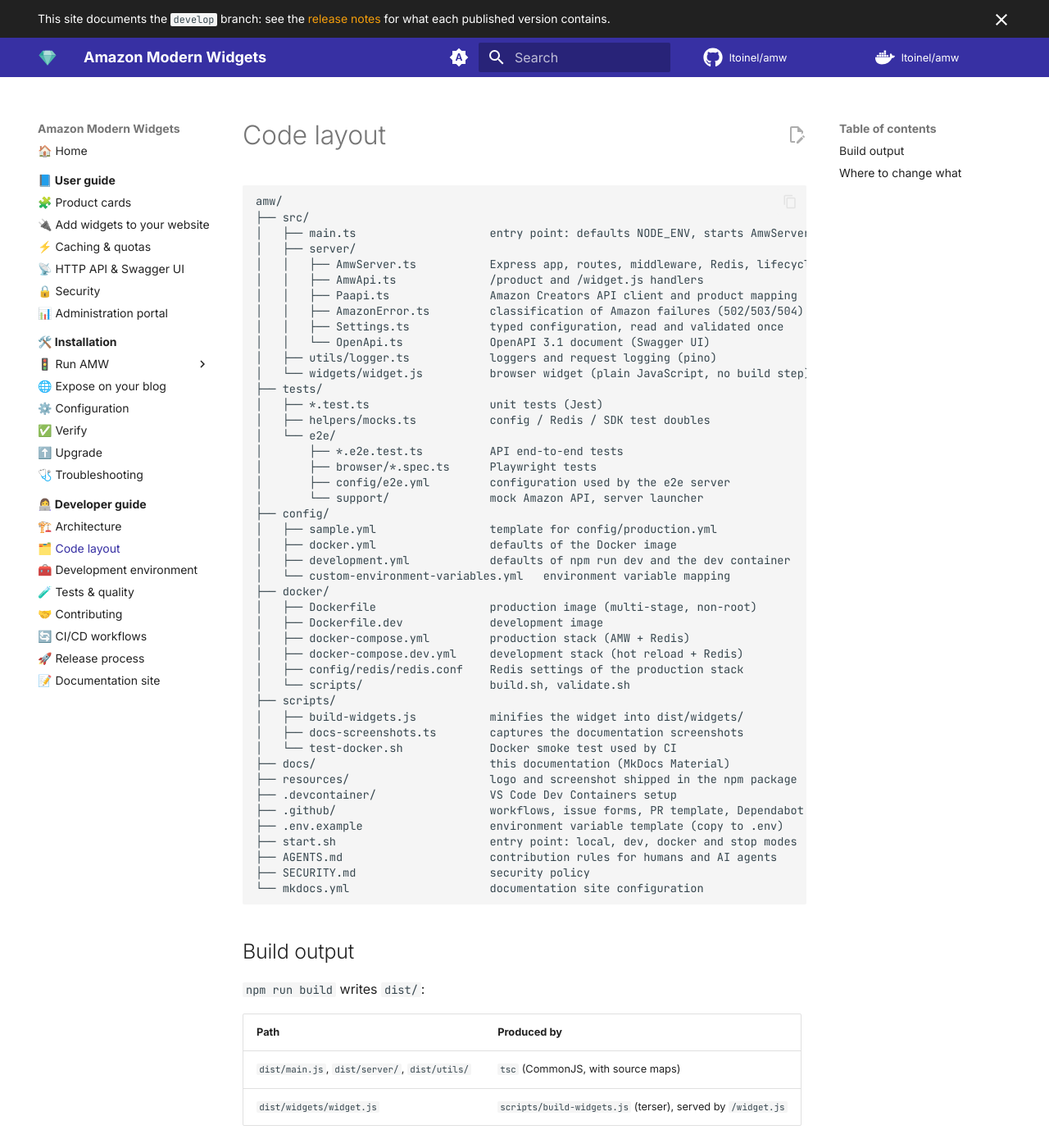
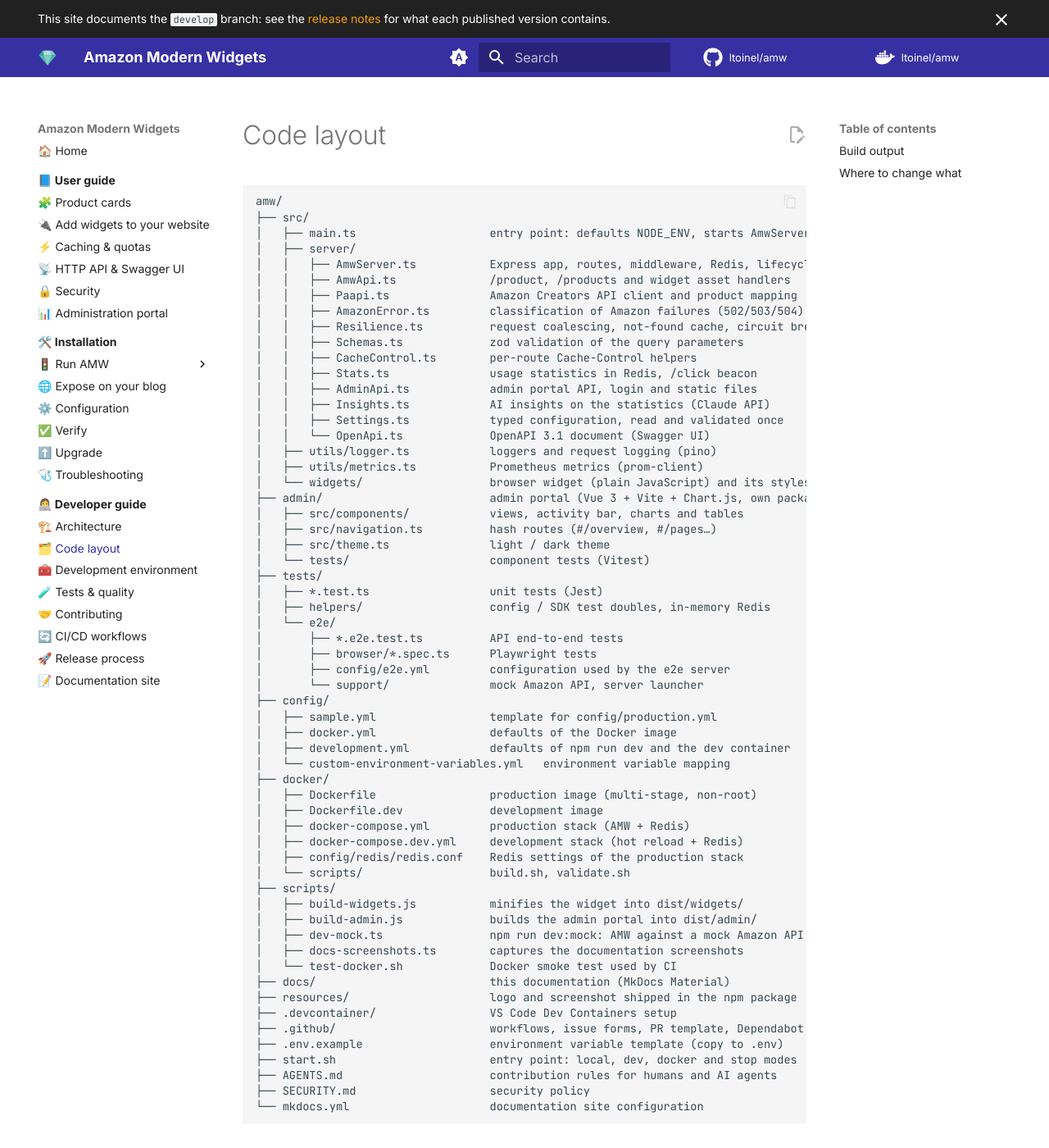
Before and after one commit to ltoinel/amw, an MkDocs documentation site: the page built from docs/developer/code-layout.md, in a window 1280 px wide and 1400 px high. Shown: the whole window at 82% size. Built offline with MkDocs 1.6.1 and Material for MkDocs 9.7.7, drawn with Linux system fonts in a browser that asks for light colours; comment, search, counter and statistics services are not loaded; some of the changed text lies outside the part shown.

Commit message:
docs: catch up the reference pages with the admin portal, insights and widget changes
- configuration: Admin section, Server.clickRateLimit, admin and Claude variables
- architecture and code layout: statistics, admin portal, insights, resilience,
  settings, metrics modules, admin/ package, build outputs and scripts
- troubleshooting: a widget for an unknown product hides itself; language
  resolution no longer falls back to French
- security: admin portal and data sent to Claude by the insights

Closes #244

Co-Authored-By: Claude Opus 5.5 <noreply@anthropic.com>
Claude-Session: https://claude.ai/code/session_015vqYrV4dGXBFocmaZYa7AR

```diff
--- a/docs/developer/code-layout.md
+++ b/docs/developer/code-layout.md
@@ -6,16 +6,28 @@ amw/
 │   ├── main.ts                    entry point: defaults NODE_ENV, starts AmwServer
 │   ├── server/
 │   │   ├── AmwServer.ts           Express app, routes, middleware, Redis, lifecycle
-│   │   ├── AmwApi.ts              /product and /widget.js handlers
+│   │   ├── AmwApi.ts              /product, /products and widget asset handlers
 │   │   ├── Paapi.ts               Amazon Creators API client and product mapping
 │   │   ├── AmazonError.ts         classification of Amazon failures (502/503/504)
+│   │   ├── Resilience.ts          request coalescing, not-found cache, circuit breaker
+│   │   ├── Schemas.ts             zod validation of the query parameters
+│   │   ├── CacheControl.ts        per-route Cache-Control helpers
+│   │   ├── Stats.ts               usage statistics in Redis, /click beacon
+│   │   ├── AdminApi.ts            admin portal API, login and static files
+│   │   ├── Insights.ts            AI insights on the statistics (Claude API)
 │   │   ├── Settings.ts            typed configuration, read and validated once
 │   │   └── OpenApi.ts             OpenAPI 3.1 document (Swagger UI)
 │   ├── utils/logger.ts            loggers and request logging (pino)
-│   └── widgets/widget.js          browser widget (plain JavaScript, no build step)
+│   ├── utils/metrics.ts           Prometheus metrics (prom-client)
+│   └── widgets/                   browser widget (plain JavaScript) and its stylesheet
+├── admin/                         admin portal (Vue 3 + Vite + Chart.js, own package.json)
+│   ├── src/components/            views, activity bar, charts and tables
+│   ├── src/navigation.ts          hash routes (#/overview, #/pages…)
+│   ├── src/theme.ts               light / dark theme
+│   └── tests/                     component tests (Vitest)
 ├── tests/
 │   ├── *.test.ts                  unit tests (Jest)
-│   ├── helpers/mocks.ts           config / Redis / SDK test doubles
+│   ├── helpers/                   config / SDK test doubles, in-memory Redis
 │   └── e2e/
 │       ├── *.e2e.test.ts          API end-to-end tests
 │       ├── browser/*.spec.ts      Playwright tests
@@ -35,6 +47,8 @@ amw/
 │   └── scripts/                   build.sh, validate.sh
 ├── scripts/
 │   ├── build-widgets.js           minifies the widget into dist/widgets/
+│   ├── build-admin.js             builds the admin portal into dist/admin/
+│   ├── dev-mock.ts                npm run dev:mock: AMW against a mock Amazon API
 │   ├── docs-screenshots.ts        captures the documentation screenshots
 │   └── test-docker.sh             Docker smoke test used by CI
 ├── docs/                          this documentation (MkDocs Material)
@@ -55,7 +69,9 @@ amw/
 | Path | Produced by |
 |---|---|
 | `dist/main.js`, `dist/server/`, `dist/utils/` | `tsc` (CommonJS, with source maps) |
-| `dist/widgets/widget.js` | `scripts/build-widgets.js` (terser), served by `/widget.js` |
+| `dist/widgets/widget.js`, `widget.css` | `scripts/build-widgets.js` (terser), served by `/widget.js` and `/widget.css` |
+| `dist/widgets/widget.<hash>.js\|css`, `manifest.json` | `scripts/build-widgets.js`: content-hashed copies, cached as immutable |
+| `dist/admin/` | `scripts/build-admin.js` (Vite), served at `<path>/admin/` when `Admin.enabled` |
 
 The npm package ships `dist/`, `config/sample.yml`, `config/docker.yml`,
 `config/custom-environment-variables.yml`, `resources/`, `README.md` and `LICENSE`.
@@ -68,5 +84,7 @@ The Docker image ships `dist/`, the production `node_modules`, `config/docker.ym
 |---|---|
 | New endpoint or middleware | `src/server/AmwServer.ts`, `src/server/OpenApi.ts`, `tests/server.test.ts`, [HTTP API](../user-guide/api.md) |
 | Product fields from Amazon | `src/server/Paapi.ts` (`defaultResources`, `buildProduct`), `tests/paapi.test.ts` |
-| Card look or behaviour | `src/widgets/widget.js`, `tests/widget.dom.test.ts`, then `npm run docs:screenshots` |
+| Card look or behaviour | `src/widgets/widget.js`, `src/widgets/widget.css`, `tests/widget.dom.test.ts`, then `npm run docs:screenshots` |
+| Admin portal view | `admin/src/components/`, `admin/src/navigation.ts`, `admin/tests/`, [Administration portal](../user-guide/admin-portal.md) |
+| Statistics or insights | `src/server/Stats.ts`, `src/server/AdminApi.ts`, `src/server/Insights.ts`, `tests/stats.test.ts`, `tests/admin-api.test.ts`, `tests/insights.test.ts` |
 | New configuration key | `config/*.yml`, `config/custom-environment-variables.yml`, `.env.example`, [Configuration](../installation/configuration.md) |
```
Also changed, not shown: docs/developer/architecture.md (+17 -4 lines), docs/installation/configuration.md (+22 -0 lines), docs/installation/troubleshooting.md (+2 -1 lines), docs/user-guide/security.md (+8 -0 lines).
